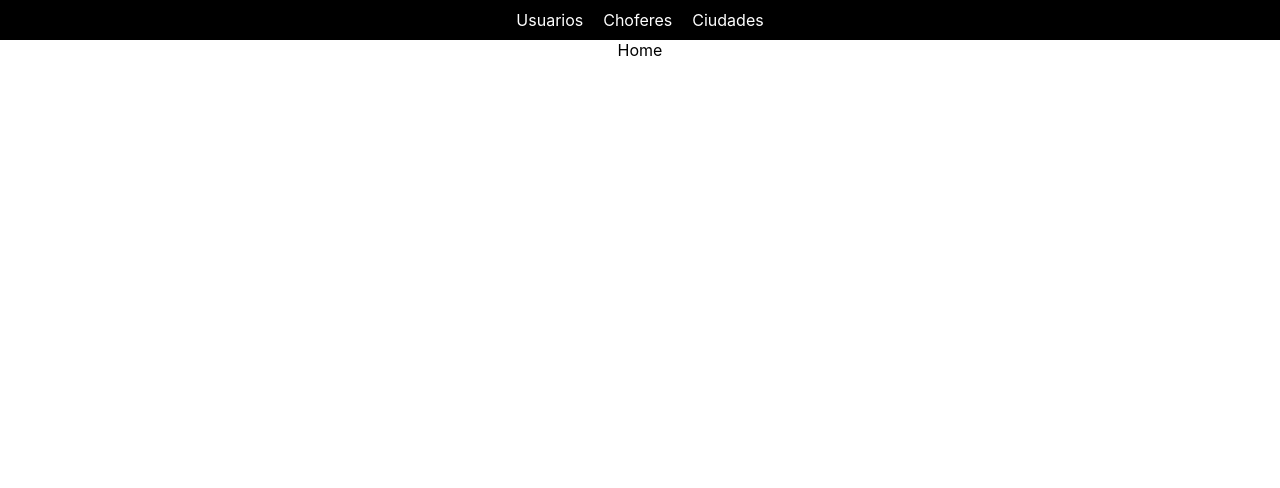
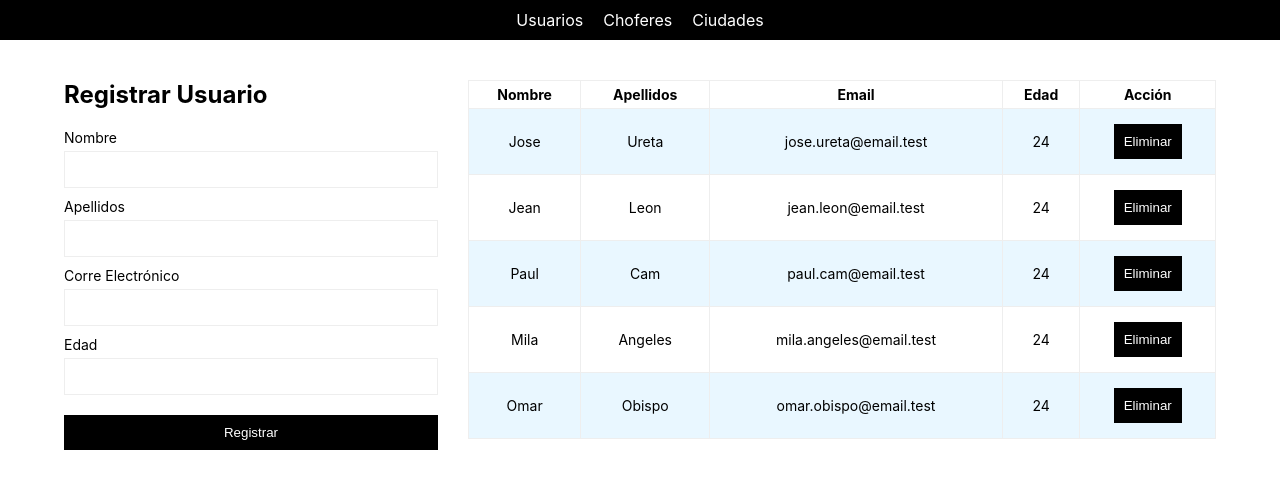
Before and after one commit to JeanDevonne/react-demo, a React (Create React App) app: page /usuarios in a window 1280 px wide. Shown: the top 488 px of the page. Built offline with nearby package versions, Linux system fonts and the light colour scheme.

Commit message:
Se realizo el llenado de la tabla

```diff
--- /dev/null
+++ b/src/components/Button/button.css
@@ -0,0 +1,8 @@
+.form__button {
+	background-color: #000;
+	color: #fff;
+	padding: 10px;
+	cursor: pointer;
+	border: none;
+	margin: 10px 0;
+}
--- /dev/null
+++ b/src/components/Button/buttonComponent.js
@@ -0,0 +1,8 @@
+import "./button.css";
+export const ButtonComponent = ({ text, onClick }) => {
+	return (
+		<button type="submit" onClick={onClick} className="form__button">
+			{text}
+		</button>
+	);
+};
--- /dev/null
+++ b/src/components/Input/input.css
@@ -0,0 +1,23 @@
+.form__label {
+	font-size: 14px;
+	margin-bottom: 5px;
+}
+
+.form__input:not(:last-child) {
+	margin-bottom: 10px;
+}
+
+.form__input {
+	padding: 10px;
+	outline: none;
+	border: 1px solid #eee;
+}
+
+.form__button {
+	background-color: #000;
+	color: #fff;
+	padding: 10px;
+	cursor: pointer;
+	border: none;
+	margin: 10px 0;
+}
--- /dev/null
+++ b/src/components/Input/input.js
@@ -0,0 +1,11 @@
+import "./input.css";
+export const InputForm = ({ text, ...props }) => {
+	return (
+		<>
+			<label htmlFor="email" className="form__label">
+				{text}
+			</label>
+			<input className="form__input" {...props} />
+		</>
+	);
+};
--- /dev/null
+++ b/src/components/Table/TableComponent.js
@@ -0,0 +1,8 @@
+import "./table.css";
+export const TableComponent = ({ children }) => {
+	return (
+		<table className="table" border="1">
+			{children}
+		</table>
+	);
+};
--- /dev/null
+++ b/src/components/Table/table.css
@@ -0,0 +1,17 @@
+.table,
+th,
+tr {
+	border: 1px solid #eee;
+	border-collapse: collapse;
+	text-align: center;
+}
+
+th,
+td {
+	font-size: 14px;
+	padding: 5px;
+}
+
+tbody tr:nth-child(odd) {
+	background-color: rgb(233, 247, 255);
+}
--- /dev/null
+++ b/src/constant/data.js
@@ -0,0 +1,37 @@
+export const dataUsuario = [
+	{
+		id: 1,
+		name: "Jose",
+		lastName: "Ureta",
+		email: "jose.ureta@email.test",
+		age: 24,
+	},
+	{
+		id: 2,
+		name: "Jean",
+		lastName: "Leon",
+		email: "jean.leon@email.test",
+		age: 24,
+	},
+	{
+		id: 3,
+		name: "Paul",
+		lastName: "Cam",
+		email: "paul.cam@email.test",
+		age: 24,
+	},
+	{
+		id: 4,
+		name: "Mila",
+		lastName: "Angeles",
+		email: "mila.angeles@email.test",
+		age: 24,
+	},
+	{
+		id: 5,
+		name: "Omar",
+		lastName: "Obispo",
+		email: "omar.obispo@email.test",
+		age: 24,
+	},
+];
--- a/src/pages/LoginPage.js
+++ b/src/pages/LoginPage.js
@@ -1,5 +1,7 @@
 import { useFormik } from "formik";
 import { useNavigate } from "react-router-dom";
+import { ButtonComponent } from "../components/Button/buttonComponent";
+import { InputForm } from "../components/Input/input";
 import "../styles/Login.css";
 
 export const LoginPage = () => {
@@ -22,11 +24,8 @@ export const LoginPage = () => {
 					className="form"
 					onSubmit={formik.handleSubmit}
 				>
-					<label htmlFor="email" className="form__label">
-						Email address
-					</label>
-					<input
-						className="form__input"
+					<InputForm
+						text="Email Address"
 						type="email"
 						id="email"
 						placeholder="Email"
@@ -35,11 +34,8 @@ export const LoginPage = () => {
 						onChange={formik.handleChange}
 						onBlur={formik.handleBlur}
 					/>
-					<label htmlFor="password" className="form__label">
-						Password
-					</label>
-					<input
-						className="form__input"
+					<InputForm
+						text="Password"
 						type="password"
 						id="password"
 						placeholder="Password"
@@ -48,9 +44,7 @@ export const LoginPage = () => {
 						onChange={formik.handleChange}
 						onBlur={formik.handleBlur}
 					/>
-					<button type="submit" className="form__button">
-						Ingresar
-					</button>
+					<ButtonComponent text="Ingresar" />
 				</form>
 			</div>
 		</div>
--- a/src/pages/UsuariosPage.js
+++ b/src/pages/UsuariosPage.js
@@ -1,9 +1,108 @@
 import { ContainerComponent } from "../components/ContainerComponent";
+import { InputForm } from "../components/Input/input";
+import { TableComponent } from "../components/Table/TableComponent";
+
+import { useFormik } from "formik";
+
+import "../styles/Usuario.css";
+import { ButtonComponent } from "../components/Button/buttonComponent";
+
+import { dataUsuario } from "../constant/data";
+import { useState } from "react";
 
 export const UsuariosPage = () => {
+	const [dataUser, setDataUser] = useState(dataUsuario);
+	const formik = useFormik({
+		initialValues: {
+			name: "",
+			lastName: "",
+			email: "",
+			age: "",
+		},
+		onSubmit: (value) => {
+			handleSubmit(value);
+		},
+	});
+
+	const handleSubmit = (value) => {
+		console.log(value);
+	};
+
 	return (
 		<ContainerComponent>
-			<p>Home</p>
+			<div className="usuario__container">
+				<div className="usuario__form">
+					<h1 className="form__title">Registrar Usuario</h1>
+
+					<form autoComplete="off" onSubmit={formik.handleSubmit}>
+						<InputForm
+							text="Nombre"
+							type="text"
+							id="name"
+							name="name"
+							value={formik.values.name}
+							onChange={formik.handleChange}
+							onBlur={formik.handleBlur}
+						/>
+						<InputForm
+							text="Apellidos"
+							type="text"
+							id="lastName"
+							name="lastName"
+							value={formik.values.lastName}
+							onChange={formik.handleChange}
+							onBlur={formik.handleBlur}
+						/>
+						<InputForm
+							text="Corre Electrónico"
+							type="email"
+							id="email"
+							name="email"
+							value={formik.values.email}
+							onChange={formik.handleChange}
+							onBlur={formik.handleBlur}
+						/>
+						<InputForm
+							text="Edad"
+							type="text"
+							id="age"
+							name="age"
+							value={formik.values.age}
+							onChange={formik.handleChange}
+							onBlur={formik.handleBlur}
+						/>
+						<ButtonComponent text="Registrar" />
+					</form>
+				</div>
+
+				<TableComponent>
+					<thead>
+						<tr>
+							<th>Nombre</th>
+							<th>Apellidos</th>
+							<th>Email</th>
+							<th>Edad</th>
+							<th>Acción</th>
+						</tr>
+					</thead>
+					<tbody>
+						{dataUser.map((el) => (
+							<tr key={el.id}>
+								<td>{el.name}</td>
+								<td>{el.lastName}</td>
+								<td>{el.email}</td>
+								<td>{el.age}</td>
+								<td>
+									<ButtonComponent
+										onClick={() => alert(el.id)}
+										text="Eliminar"
+									/>
+								</td>
+							</tr>
+						))}
+					</tbody>
+				</TableComponent>
+			</div>
 		</ContainerComponent>
 	);
 };
--- a/src/styles/Container.css
+++ b/src/styles/Container.css
@@ -3,4 +3,5 @@
 	margin: 0 auto;
 	display: grid;
 	place-items: center;
+	padding-top: 40px;
 }
--- a/src/styles/Login.css
+++ b/src/styles/Login.css
@@ -10,34 +10,10 @@
 	padding: 25px;
 	border-radius: 7px;
 	border: 1px solid #eee;
+	width: 300px;
 }
 
 .form {
 	display: flex;
 	flex-direction: column;
-	width: 300px;
 }
-
-.form__label {
-	font-size: 14px;
-	margin-bottom: 5px;
-}
-
-.form__input:not(:last-child) {
-	margin-bottom: 10px;
-}
-
-.form__input {
-	padding: 10px;
-	outline: none;
-	border: 1px solid #eee;
-}
-
-.form__button {
-	background-color: #000;
-	color: #fff;
-	padding: 10px;
-	cursor: pointer;
-	border: none;
-	margin: 10px 0;
-}
--- /dev/null
+++ b/src/styles/Usuario.css
@@ -0,0 +1,17 @@
+.usuario__container {
+	display: grid;
+	grid-template-columns: 1fr 2fr;
+	column-gap: 30px;
+	align-items: flex-start;
+	width: 100%;
+}
+
+.form__title {
+	font-size: 24px;
+	margin-bottom: 20px;
+}
+
+.usuario__form form {
+	display: flex;
+	flex-direction: column;
+}
```
